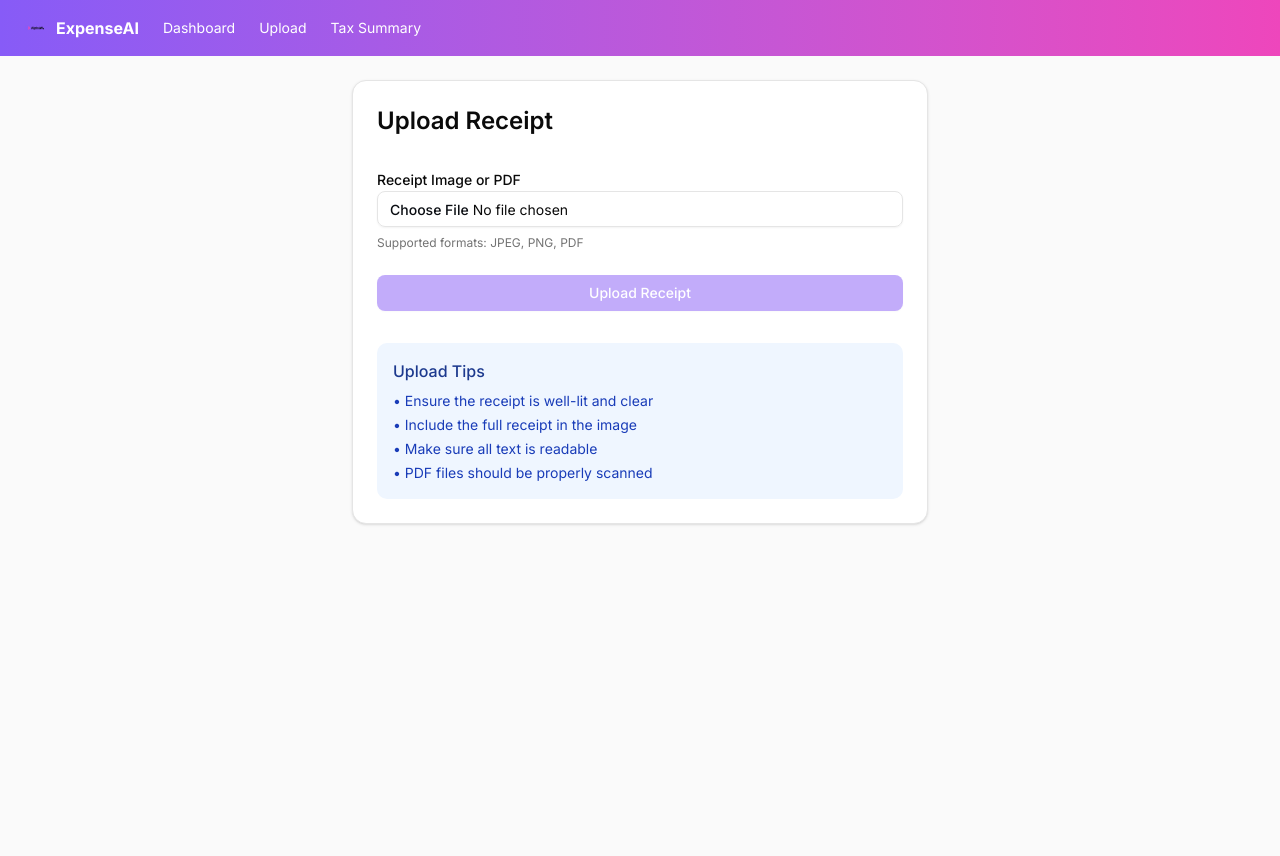
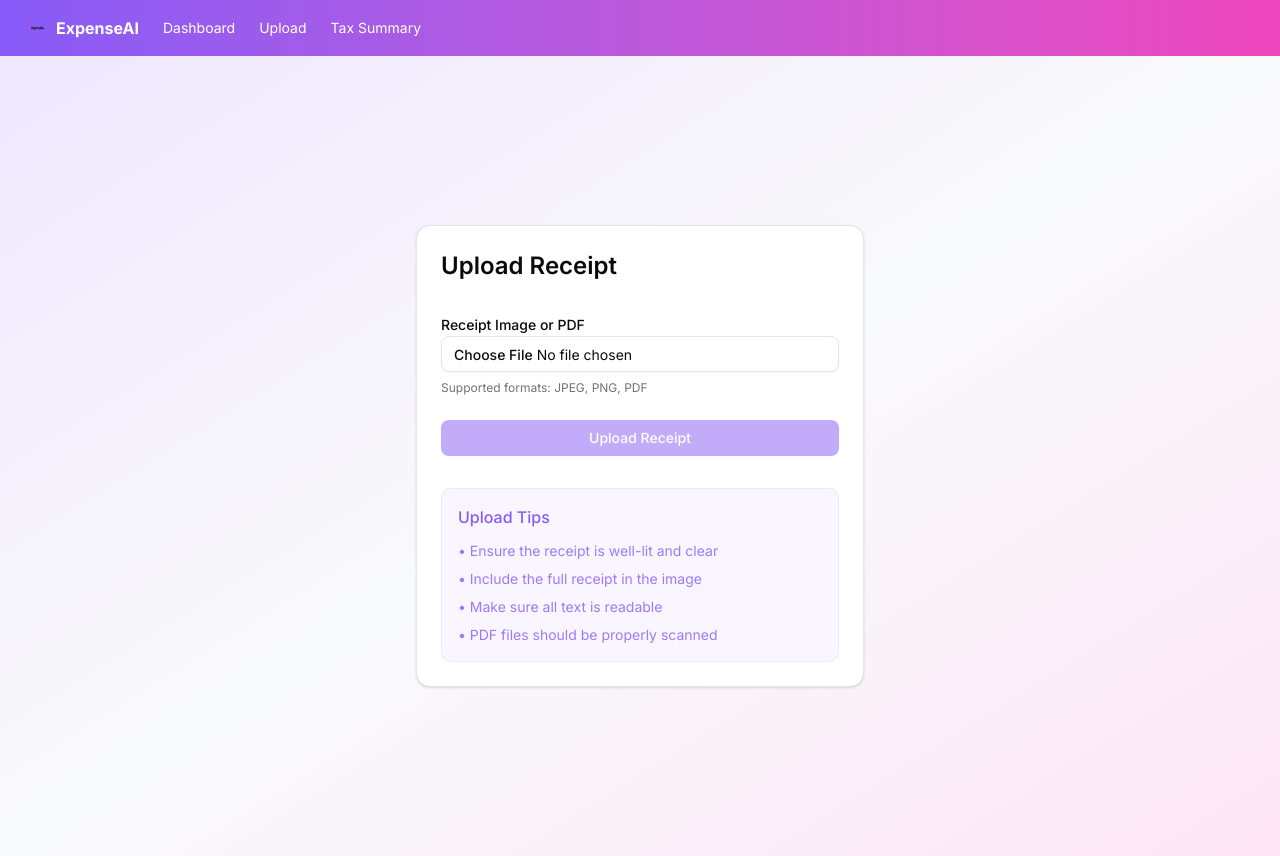
Before and after one commit to limdanielc/do_ur_taxes, a Next.js app in the folder next-expense-tracker/: page /upload in a window 1280 px wide. Built offline with nearby package versions, Linux system fonts and the light colour scheme.

Commit message:
style(upload): adjust card width and spacing for better proportions

```diff
--- a/next-expense-tracker/src/app/upload/page.tsx
+++ b/next-expense-tracker/src/app/upload/page.tsx
@@ -31,8 +31,8 @@ export default function UploadPage() {
   };
 
   return (
-    <main className="min-h-screen bg-neutral-50 p-6">
-      <div className="max-w-xl mx-auto">
+    <main className="min-h-screen bg-gradient-to-br from-primary/5 via-background to-secondary/5 p-6 flex items-center justify-center">
+      <div className="w-full max-w-md">
         <Card>
           <CardHeader>
             <CardTitle className="text-2xl">Upload Receipt</CardTitle>
@@ -77,9 +77,9 @@ export default function UploadPage() {
             </form>
 
             {/* Upload Tips */}
-            <div className="mt-8 p-4 bg-blue-50 rounded-lg">
-              <h3 className="font-medium text-blue-900 mb-2">Upload Tips</h3>
-              <ul className="text-sm text-blue-800 space-y-1">
+            <div className="mt-8 p-4 bg-primary/5 rounded-lg border border-primary/10">
+              <h3 className="font-medium text-primary mb-3">Upload Tips</h3>
+              <ul className="text-sm text-primary/80 space-y-2">
                 <li>• Ensure the receipt is well-lit and clear</li>
                 <li>• Include the full receipt in the image</li>
                 <li>• Make sure all text is readable</li>
```
